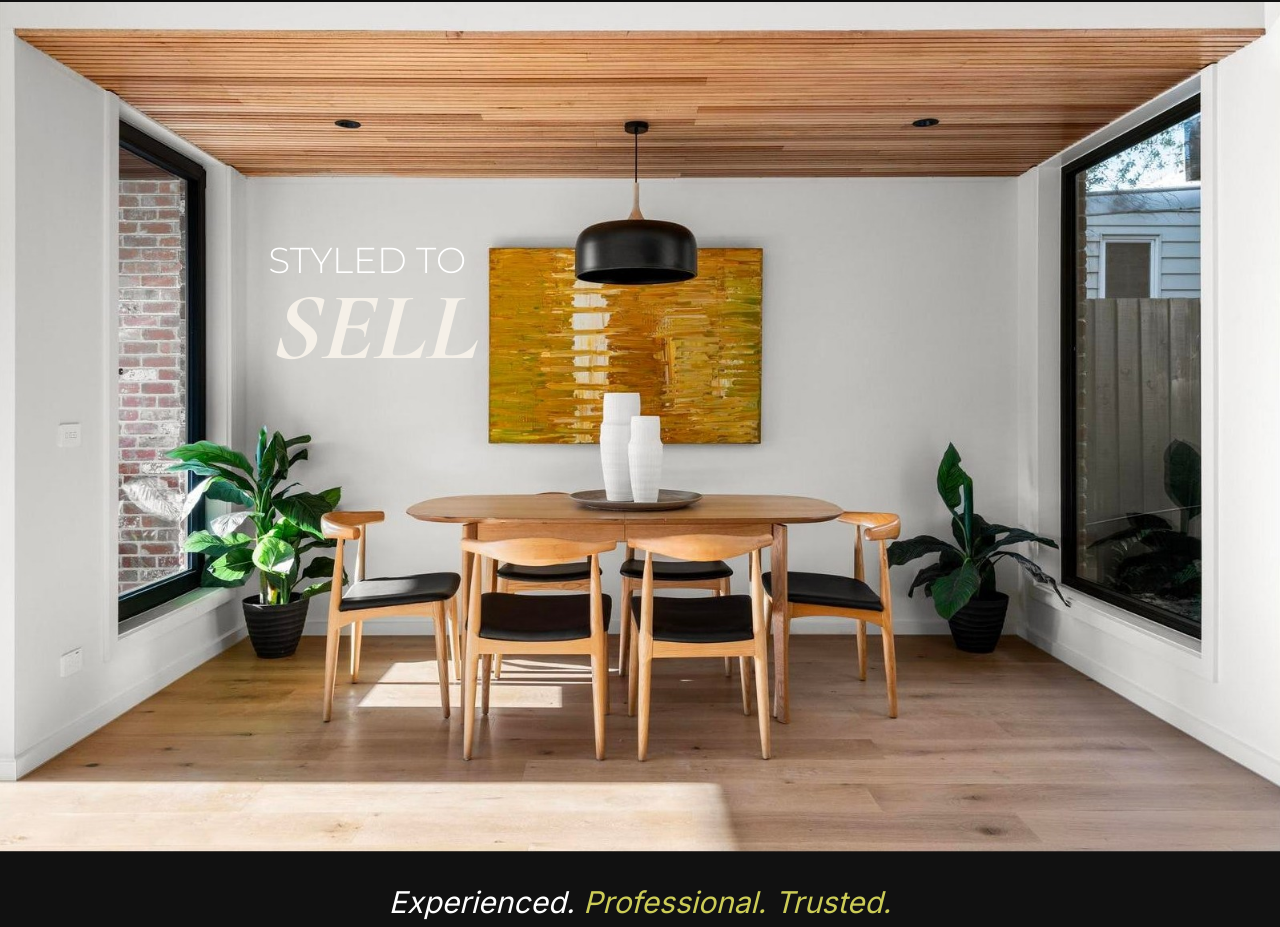
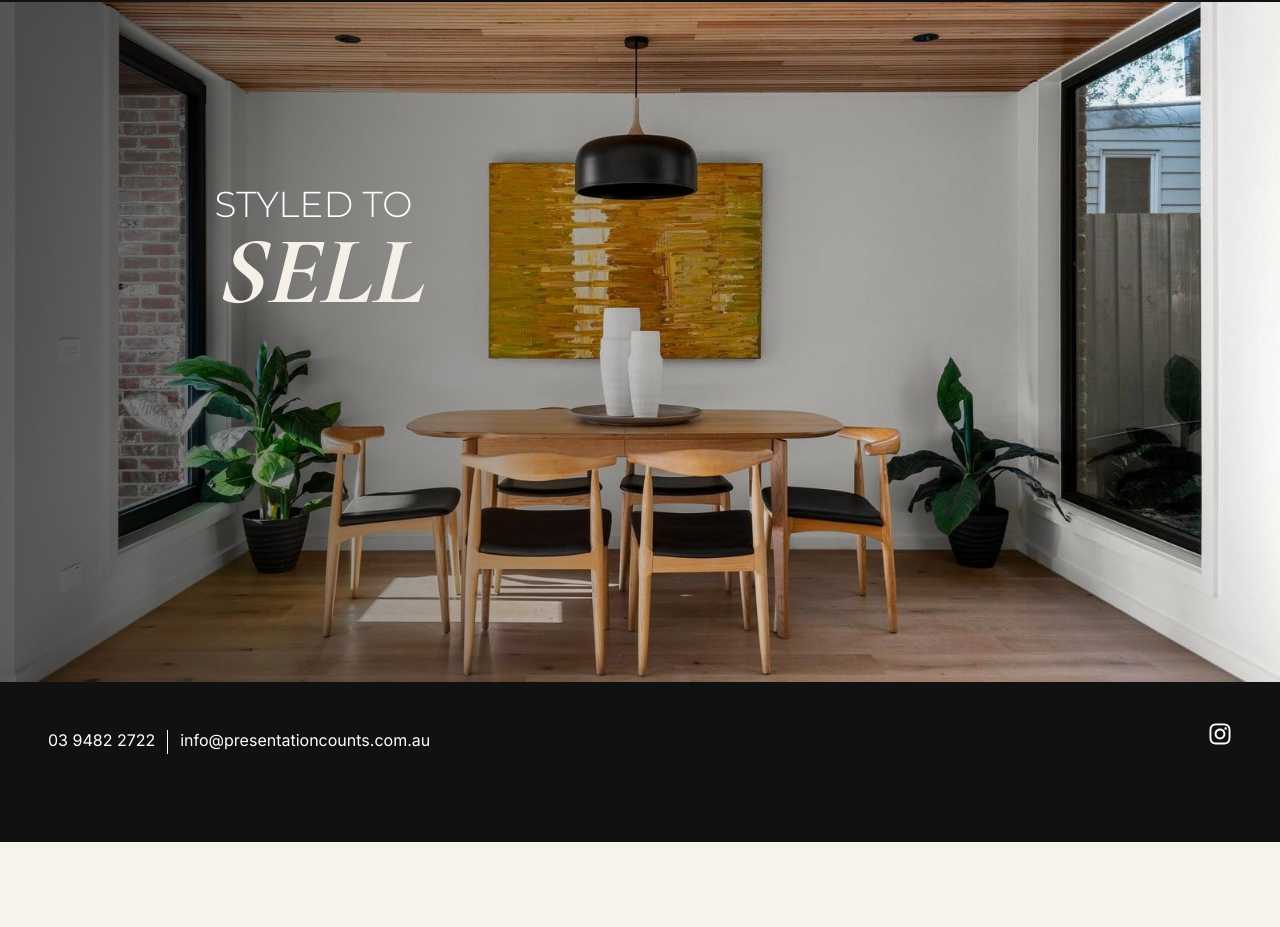
Before and after one commit to Dev-EthanR/presentation-counts-website, a Next.js app: page / in a window 1280 px wide. Shown: the part 172-1099 px from the top of the page. After the commit the page ends 1014 px from the top, so only its background shows below. Built offline with nearby package versions, Linux system fonts and the light colour scheme; a web font is replaced by a local one.

Commit message:
refactor: hero

```diff
--- a/app/components/Footer.tsx
+++ b/app/components/Footer.tsx
@@ -6,11 +6,6 @@ import { links } from "./Navbar";
 const Footer = () => {
   return (
     <footer className="bg-size-[83px] h-full lg:h-40 w-full text-2xl flex flex-col py-4 lg:py-8 text-white bg-secondary">
-      <h2 className="text-center italic text-xl lg:text-3xl w-full">
-        Experienced.{" "}
-        <span className="text-primary">Professional. Trusted.</span>
-      </h2>
-
       <ul className="flex flex-col lg:hidden text-base pl-12 pt-4">
         {links.map((link) => (
           <li
--- a/app/components/Hero.tsx
+++ b/app/components/Hero.tsx
@@ -2,20 +2,20 @@ import Image from "next/image";
 const Hero = () => {
   return (
     <section className="w-full ">
-      <div className="w-full relative">
+      <div className="w-full relative  h-[60vh] md:h-[85vh] after:absolute after:inset-0 after:bg-linear-to-r after:from-black/60 after:via-black/20 after:to-transparent">
+        {" "}
         <Image
           src="/images/gallery/image18.jpg"
-          alt=""
-          width={8000}
-          height={8000}
-          className="select-none"
+          alt="Styled dining room with timber ceiling and gold abstract artwork"
+          fill
+          priority
+          className="object-cover object-center select-none"
         />
-        <h1 className="absolute top-1/3 left-1/6 lg:left-1/4 -translate-y-1/3 -translate-x-1/6 lg:-translate-x-1/4 ">
-          <span className=" text-white text-base md:text-4xl  uppercase font-light font-montserrat  ">
+        <h1 className="absolute z-10 top-1/3 left-3 lg:left-1/5 -translate-y-1/3  lg:-translate-x-1/5 ">
+          <span className="block text-white text-base md:text-4xl  uppercase font-light font-montserrat  ">
             Styled to
           </span>{" "}
-          <br />
-          <span className="italic uppercase text-warmwhite text-[42px] md:text-8xl font-cormorant font-extrabold ">
+          <span className="block italic uppercase text-warmwhite text-[42px] md:text-8xl font-cormorant font-extrabold ">
             sell
           </span>
         </h1>
```
Also changed, not shown: public/images/gallery/image6.jpg (deleted).
